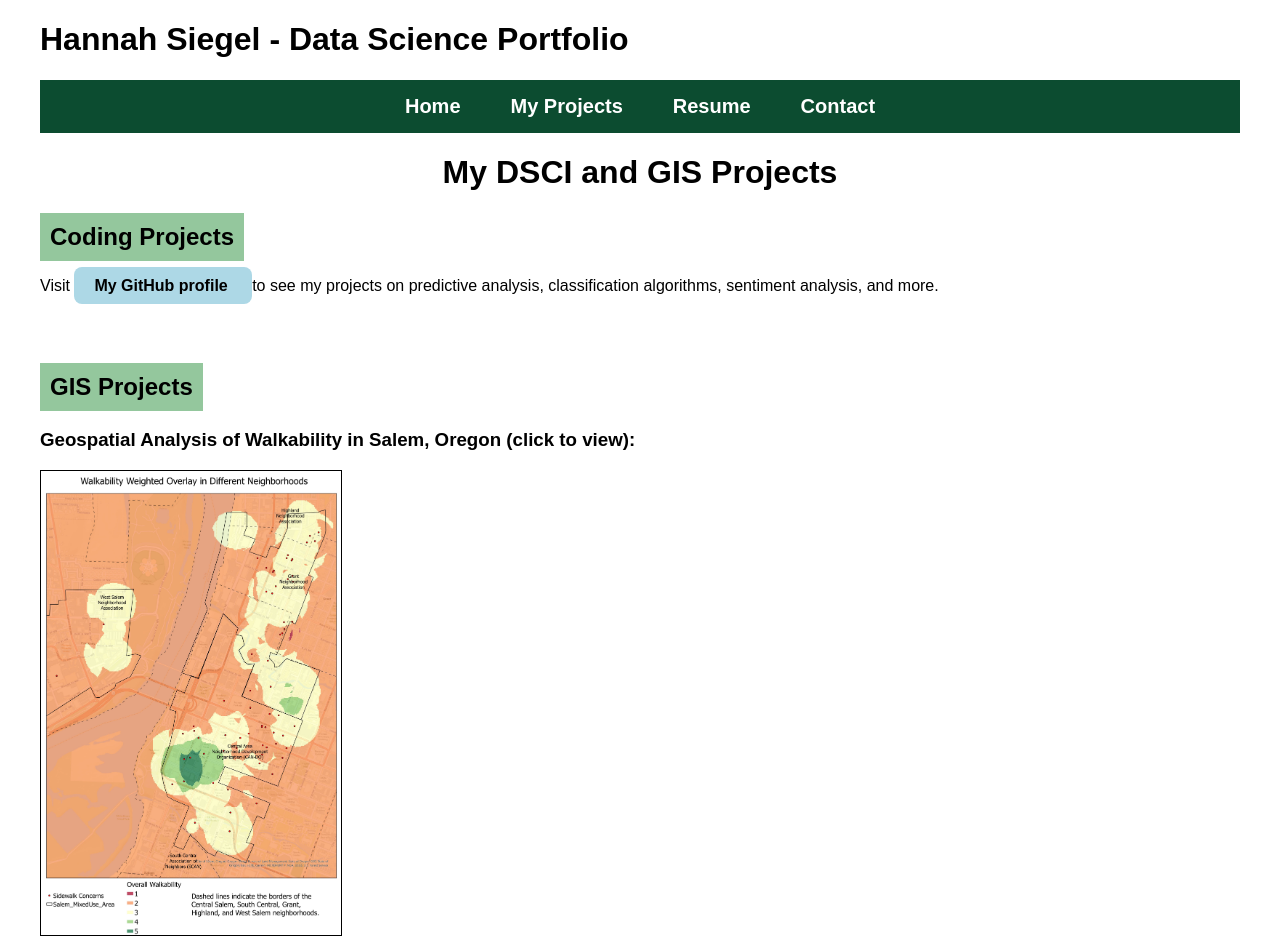
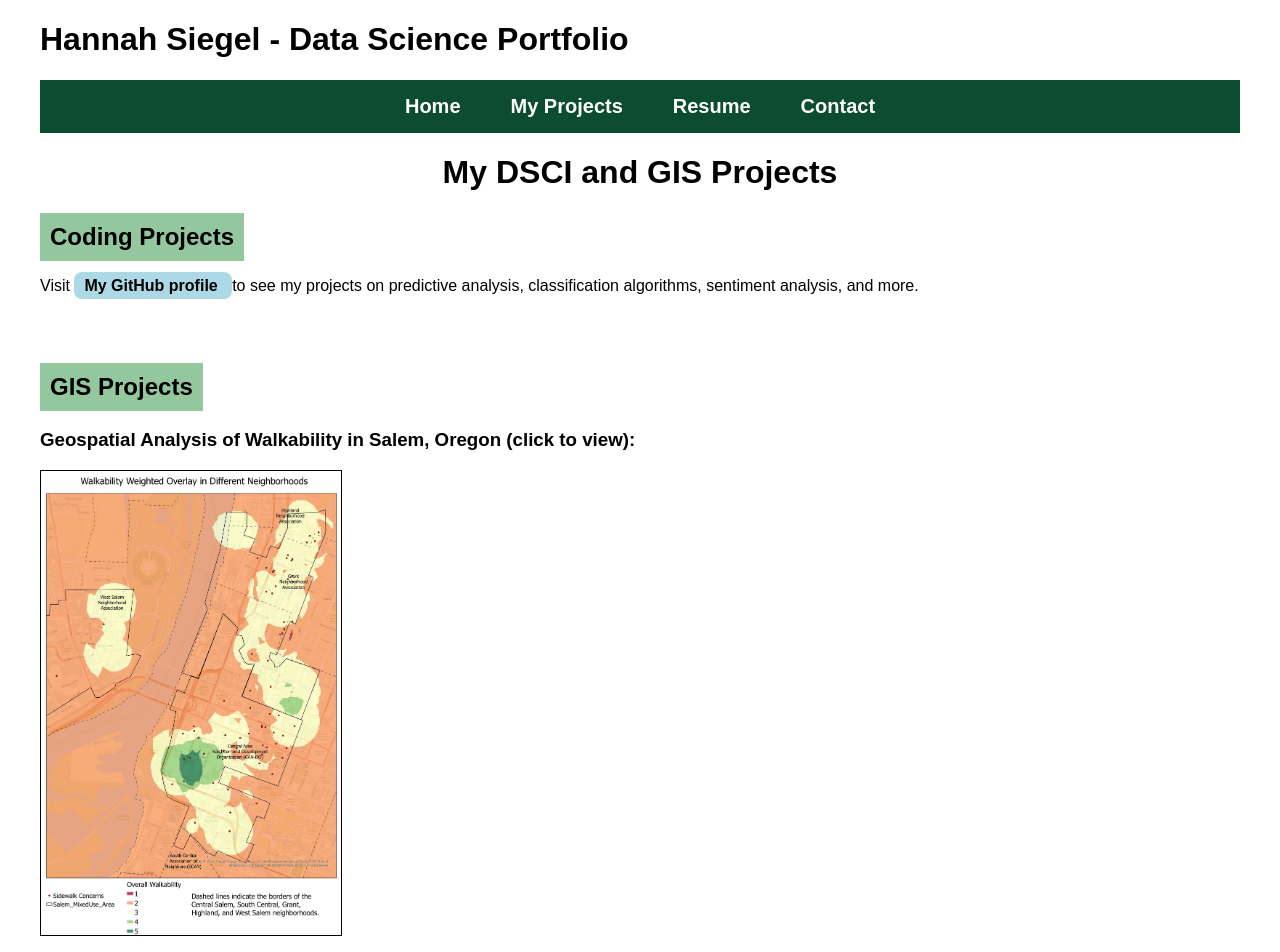
Before and after one commit to siegelhannah/portfolio, a Jekyll site: the page built from Projects.md, in a window 1280 px wide. Shown: the top 952 px of the page. Built offline with Jekyll 4.4.1, drawn with Linux system fonts in a browser that asks for light colours.

Commit message:
Update style.css

```diff
--- a/assets/style.css
+++ b/assets/style.css
@@ -113,14 +113,14 @@ nav ul li a:hover {
 }
 
 .github-link a {
-  color: #000; /* Black text for the link */
-  text-decoration: none; /* Remove underline */
+  color: #000; /* Ensures the link text is black */
+  text-decoration: none; /* Removes the underline */
   font-weight: bold;
-  padding: 10px 20px;
-  border-radius: 8px;
-  background-color: #add8e6; /* Light blue background for the link */
+  padding: 5px 10px; /* Smaller padding to make the blue box tighter around the text */
+  border-radius: 8px; /* Rounded corners */
+  background-color: #add8e6; /* Light blue background */
 }
 
 .github-link a:hover {
-  text-decoration: underline; /* Underline the link on hover */
+  text-decoration: underline; /* Underline on hover */
 }
```
